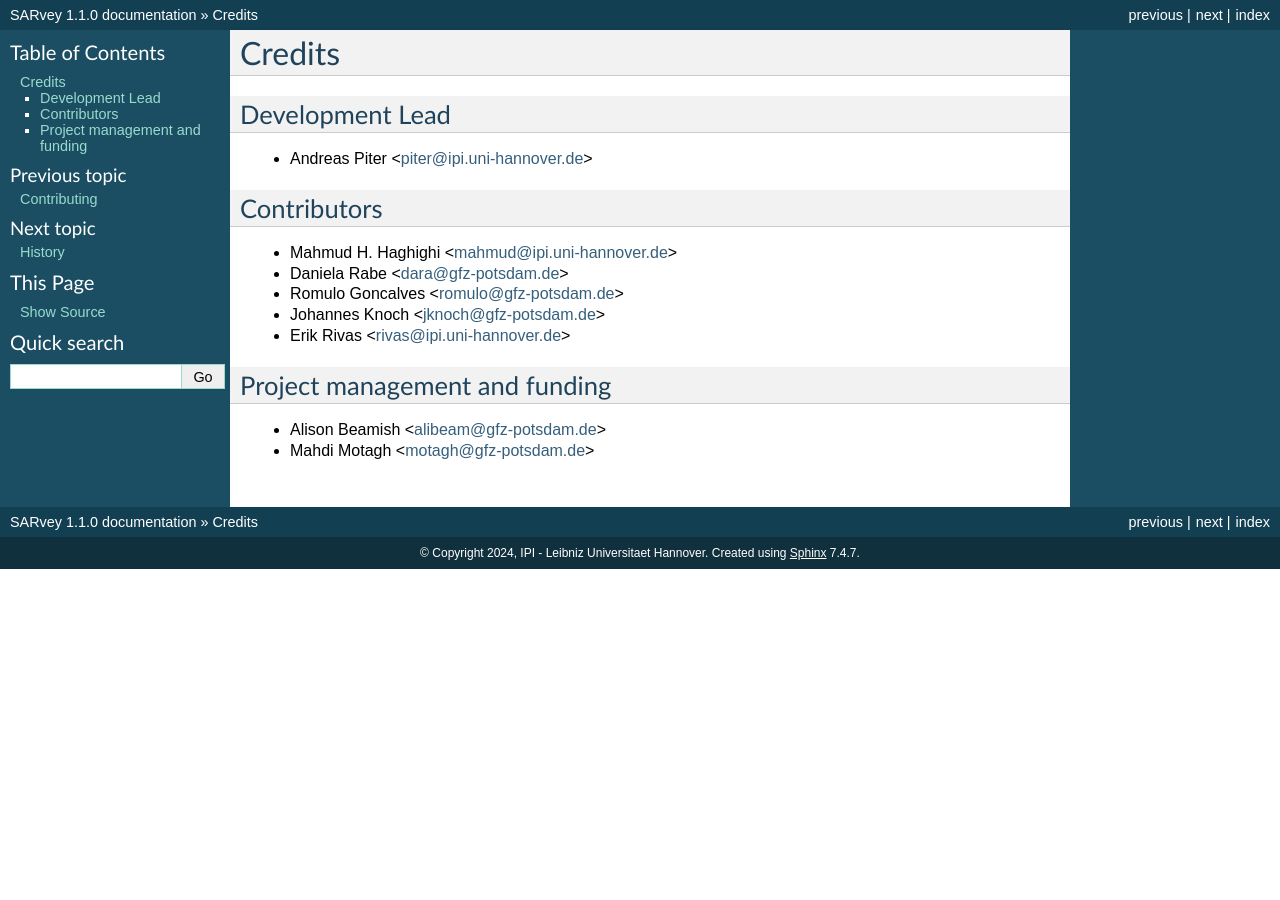
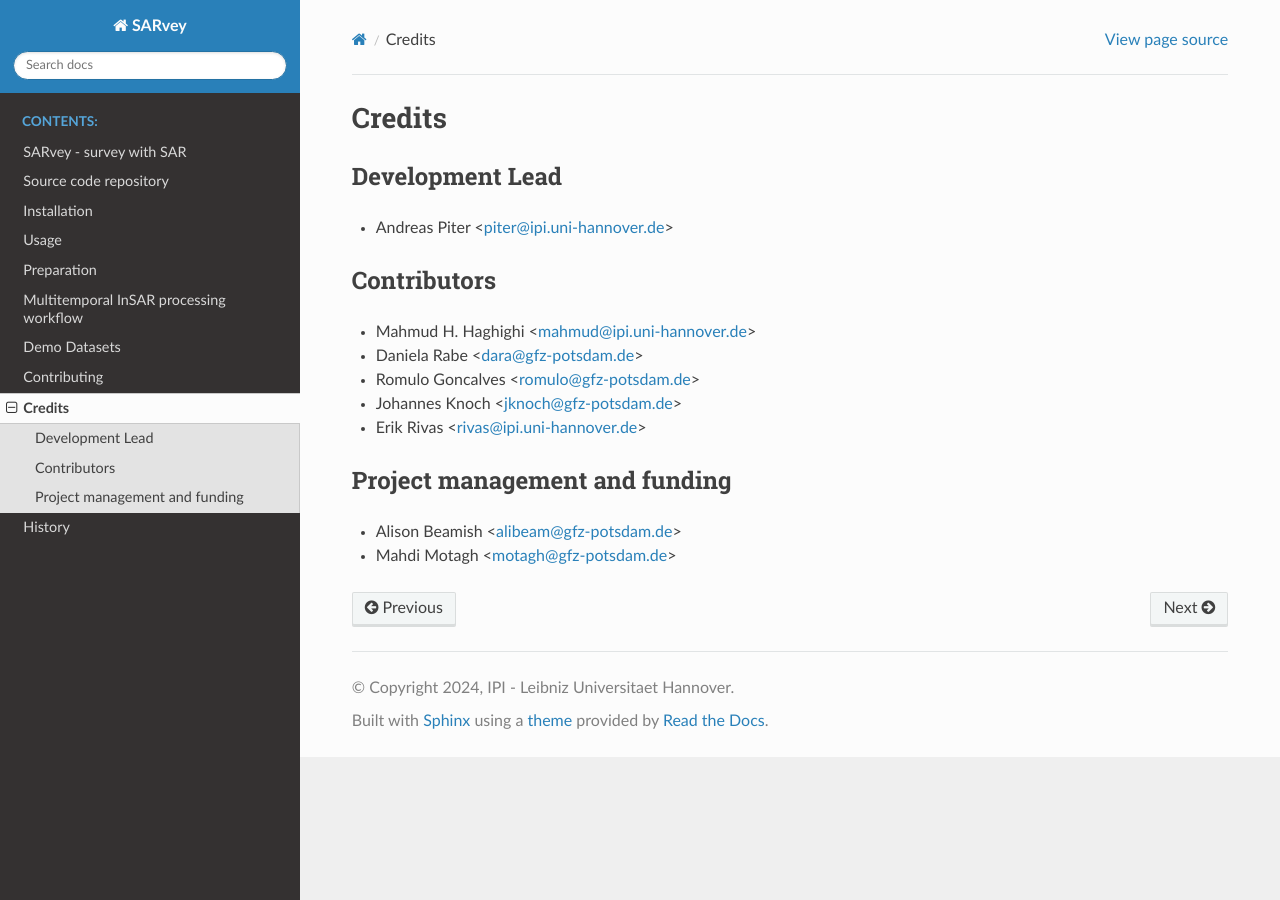
Before and after one commit to luhipi/sarvey, a Sphinx documentation site: the page built from docs/authors.rst, in a window 1280 px wide. Built offline with Sphinx 7.4.7 and the Read the Docs theme 3.1.0, drawn with Linux system fonts in a browser that asks for light colours; pages that are not in the unit, such as notebooks, are missing from menus.

Commit message:
add sphinx_rtd_theme to conf.py and its installation to environment_sarvey.yml and setup.py

```diff
--- a/docs/conf.py
+++ b/docs/conf.py
@@ -136,7 +136,8 @@ intersphinx_mapping = {
 # The theme to use for HTML and HTML Help pages.  See the documentation for
 # a list of builtin themes.
 # html_theme = 'default'
-html_theme = 'classic'  # The one installed via pip install sphinx_rtd_theme in the .gitlab.yml
+# html_theme = 'classic'  # The one installed via pip install sphinx_rtd_theme in the .gitlab.yml
+html_theme = 'sphinx_rtd_theme'  # The one installed via pip install sphinx_rtd_theme in the .gitlab.yml
 
 # Theme options are theme-specific and customize the look and feel of a
 # theme further.  For a list of options available for each theme, see the
--- a/setup.py
+++ b/setup.py
@@ -55,7 +55,8 @@ req_test = ['pytest>=3', 'pytest-cov', 'pytest-reporter-html1', 'urlchecker']
 req_doc = [
     'sphinx>=4.1.1',
     'sphinx-argparse',
-    'sphinx-autodoc-typehints'
+    'sphinx-autodoc-typehints',
+    'sphinx_rtd_theme'
 ]
 
 req_lint = ['flake8', 'pycodestyle', 'pydocstyle']
```
Also changed, not shown: 1 other file.
